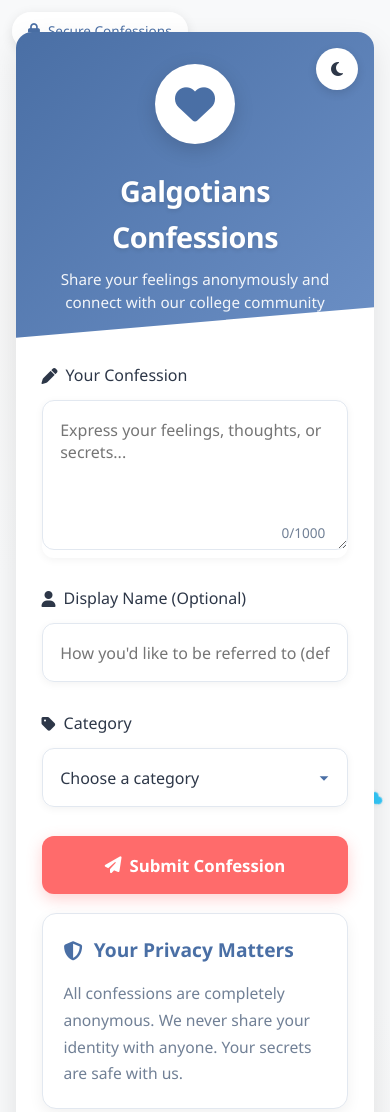
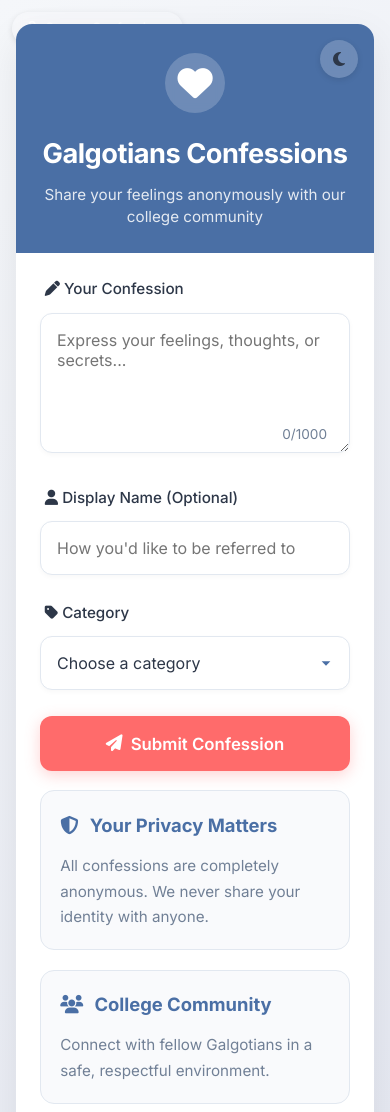
Before and after one commit to iChetan7/confess-form, a plain HTML site: page index.html in a window 390 px wide. Shown: the top 1112 px of the page. Drawn offline with Linux system fonts and the light colour scheme.

Commit message:
Update index.html

```diff
--- a/index.html
+++ b/index.html
@@ -3,9 +3,17 @@
 <head>
     <meta charset="UTF-8">
     <meta name="viewport" content="width=device-width, initial-scale=1.0">
-    <title>Galgotians Confessions | Share Your Feelings Securely</title>
+    <title>Galgotians Confessions | Share Anonymously</title>
     <link rel="stylesheet" href="https://cdnjs.cloudflare.com/ajax/libs/font-awesome/6.4.0/css/all.min.css">
+    <link href="https://fonts.googleapis.com/css2?family=Inter:wght@300;400;500;600;700&display=swap" rel="stylesheet">
     <style>
+        * {
+            margin: 0;
+            padding: 0;
+            box-sizing: border-box;
+            font-family: 'Inter', -apple-system, BlinkMacSystemFont, sans-serif;
+        }
+
         :root {
             --primary: #4a6fa5;
             --primary-light: #6b8fc5;
@@ -20,25 +28,6 @@
             --transition: all 0.3s cubic-bezier(0.23, 1, 0.32, 1);
         }
 
-        * {
-            margin: 0;
-            padding: 0;
-            box-sizing: border-box;
-            font-family: 'Segoe UI', Tahoma, Geneva, Verdana, sans-serif;
-            -webkit-touch-callout: none;
-            -webkit-user-select: none;
-            -moz-user-select: none;
-            -ms-user-select: none;
-            user-select: none;
-        }
-
-        input, textarea, select, .input-wrapper {
-            -webkit-user-select: text;
-            -moz-user-select: text;
-            -ms-user-select: text;
-            user-select: text;
-        }
-
         body {
             background-color: var(--background);
             color: var(--text);
@@ -48,29 +37,25 @@
             justify-content: center;
             align-items: center;
             padding: 1rem;
-            background-image:
-                radial-gradient(circle at 10% 20%, rgba(245, 245, 245, 0.7) 0%, transparent 20%),
-                radial-gradient(circle at 90% 80%, rgba(245, 245, 245, 0.7) 0%, transparent 20%);
+            background: linear-gradient(135deg, #f5f7fa 0%, #e4e7f1 100%);
             line-height: 1.6;
             position: relative;
             overflow-x: hidden;
-            overflow-y: hidden;
         }
 
         .container {
             width: 100%;
-            max-width: 520px;
+            max-width: 500px;
             background: var(--surface);
             border-radius: 18px;
-            box-shadow: 0 12px 30px rgba(0, 0, 0, 0.1);
+            box-shadow: 0 15px 40px rgba(0, 0, 0, 0.08);
             overflow: hidden;
             position: relative;
-            margin: 2rem auto;
-            transition: var(--transition);
+            margin: 1rem auto;
             z-index: 10;
             transform: translateY(20px);
             opacity: 0;
-            animation: fadeInUp 0.8s ease-out forwards;
+            animation: fadeInUp 0.8s ease-out 0.2s forwards;
         }
 
         @keyframes fadeInUp {
@@ -81,99 +66,84 @@
         }
 
         .header {
-            padding: 2.5rem 2rem 1.8rem;
+            padding: 2.2rem 2rem 1.8rem;
             text-align: center;
             position: relative;
-            background: linear-gradient(135deg, var(--primary) 0%, var(--primary-light) 100%);
+            background: var(--primary);
             color: white;
-            clip-path: polygon(0 0, 100% 0, 100% 90%, 0 100%);
         }
 
         .logo {
-            width: 90px;
-            height: 90px;
-            background: white;
+            width: 70px;
+            height: 70px;
+            background: rgba(255, 255, 255, 0.2);
             border-radius: 50%;
             display: flex;
             align-items: center;
             justify-content: center;
-            margin: 0 auto 1.5rem;
-            box-shadow: 0 6px 20px rgba(0, 0, 0, 0.15);
+            margin: 0 auto 1.2rem;
+            backdrop-filter: blur(4px);
             transition: var(--transition);
         }
 
-        .logo:hover {
-            transform: scale(1.05) rotate(5deg);
-        }
-
         .logo i {
-            font-size: 3rem;
-            color: var(--primary);
-            transition: var(--transition);
+            font-size: 2.2rem;
+            color: white;
         }
 
         h1 {
-            font-size: 2.1rem;
+            font-size: 1.9rem;
             font-weight: 700;
             letter-spacing: -0.5px;
-            margin-bottom: 0.5rem;
-            text-shadow: 0 2px 4px rgba(0,0,0,0.1);
+            margin-bottom: 0.3rem;
         }
 
         .subtitle {
             font-size: 1.05rem;
-            opacity: 0.92;
-            margin-top: 0.5rem;
+            opacity: 0.85;
+            margin-top: 0.3rem;
             line-height: 1.5;
             max-width: 400px;
             margin: 0.5rem auto 0;
-            font-weight: 300;
+            font-weight: 400;
         }
 
         .form-container {
-            padding: 2rem;
+            padding: 1.8rem 2rem 1rem;
         }
 
         .form-group {
-            margin-bottom: 1.8rem;
+            margin-bottom: 1.6rem;
             position: relative;
         }
 
         label {
-            display: flex;
-            align-items: center;
-            gap: 8px;
+            display: block;
             margin-bottom: 0.7rem;
-            font-size: 1rem;
+            font-size: 0.95rem;
             font-weight: 500;
             color: var(--text);
-            transition: var(--transition);
+            padding-left: 0.3rem;
         }
 
         .input-wrapper {
             position: relative;
-            box-shadow: 0 2px 8px rgba(0, 0, 0, 0.05);
-            border-radius: 12px;
-            transition: var(--transition);
-        }
-
-        .input-wrapper:focus-within {
-            box-shadow: 0 4px 15px rgba(74, 111, 165, 0.2);
         }
 
         input, textarea, select {
             width: 100%;
-            padding: 1.1rem;
+            padding: 1rem;
             font-size: 1rem;
             border: 1px solid var(--border);
             border-radius: 12px;
             background: var(--surface);
             transition: var(--transition);
             color: var(--text);
+            box-shadow: 0 2px 5px rgba(0, 0, 0, 0.03);
         }
 
         textarea {
-            min-height: 150px;
+            min-height: 140px;
             resize: vertical;
         }
 
@@ -188,7 +158,7 @@
         input:focus, textarea:focus, select:focus {
             outline: none;
             border-color: var(--primary-light);
-            box-shadow: 0 0 0 3px rgba(107, 143, 197, 0.2);
+            box-shadow: 0 0 0 3px rgba(107, 143, 197, 0.15);
         }
 
         .submit-btn {
@@ -206,56 +176,60 @@
             align-items: center;
             justify-content: center;
             gap: 0.5rem;
-            margin-top: 1.2rem;
-            box-shadow: 0 5px 15px rgba(255, 107, 107, 0.3);
-            position: relative;
-            overflow: hidden;
-        }
-
-        .submit-btn::after {
-            content: '';
-            position: absolute;
-            top: -50%;
-            left: -60%;
-            width: 20px;
-            height: 200%;
-            background: rgba(255,255,255,0.3);
-            transform: rotate(25deg);
-            transition: all 0.8s;
+            margin-top: 0.5rem;
+            box-shadow: 0 4px 15px rgba(255, 107, 107, 0.3);
         }
 
         .submit-btn:hover {
             background: #ff5252;
-            transform: translateY(-3px);
-            box-shadow: 0 8px 20px rgba(255, 107, 107, 0.4);
-        }
-
-        .submit-btn:hover::after {
-            left: 120%;
+            transform: translateY(-2px);
+            box-shadow: 0 6px 20px rgba(255, 107, 107, 0.4);
         }
 
         .submit-btn:active {
             transform: translateY(0);
         }
 
+        .feature-card {
+            background: rgba(74, 111, 165, 0.03);
+            border-radius: 14px;
+            padding: 1.5rem;
+            margin: 1.2rem 0;
+            border: 1px solid var(--border);
+        }
+
+        .feature-card h3 {
+            display: flex;
+            align-items: center;
+            gap: 0.7rem;
+            margin-bottom: 0.8rem;
+            color: var(--primary);
+            font-size: 1.15rem;
+        }
+
+        .feature-card p {
+            color: var(--text-light);
+            font-size: 0.95rem;
+            line-height: 1.7;
+        }
+
         .social-promo {
             display: flex;
             flex-direction: column;
             align-items: center;
-            padding: 1.8rem 2rem;
-            background: rgba(74, 111, 165, 0.06);
+            padding: 1.5rem 2rem;
+            background: rgba(74, 111, 165, 0.05);
             border-top: 1px solid var(--border);
             text-align: center;
         }
 
         .social-promo p {
-            font-size: 1rem;
+            font-size: 0.95rem;
             color: var(--text-light);
             margin-bottom: 1.2rem;
             display: flex;
             align-items: center;
-            gap: 8px;
-            justify-content: center;
+            gap: 0.5rem;
         }
 
         .instagram-btn {
@@ -264,91 +238,61 @@
             gap: 0.6rem;
             background: linear-gradient(45deg, #833ab4, #fd1d1d, #fcb045);
             color: white;
-            padding: 0.8rem 1.8rem;
+            padding: 0.75rem 1.6rem;
             border-radius: 50px;
             text-decoration: none;
             font-weight: 600;
             transition: var(--transition);
-            box-shadow: 0 5px 15px rgba(0, 0, 0, 0.12);
-            position: relative;
-            overflow: hidden;
-        }
-
-        .instagram-btn::after {
-            content: '';
-            position: absolute;
-            top: -50%;
-            left: -60%;
-            width: 20px;
-            height: 200%;
-            background: rgba(255,255,255,0.3);
-            transform: rotate(25deg);
-            transition: all 0.8s;
+            box-shadow: 0 4px 12px rgba(0, 0, 0, 0.1);
         }
 
         .instagram-btn:hover {
-            transform: translateY(-3px);
-            box-shadow: 0 8px 20px rgba(0, 0, 0, 0.2);
-        }
-
-        .instagram-btn:hover::after {
-            left: 120%;
+            transform: translateY(-2px);
+            box-shadow: 0 6px 16px rgba(0, 0, 0, 0.15);
         }
 
         .theme-toggle {
             position: absolute;
-            top: 1.5rem;
-            right: 1.5rem;
-            width: 46px;
-            height: 46px;
+            top: 1.2rem;
+            right: 1.2rem;
+            width: 40px;
+            height: 40px;
             border-radius: 50%;
             display: flex;
             align-items: center;
             justify-content: center;
-            background: white;
+            background: rgba(255, 255, 255, 0.2);
+            backdrop-filter: blur(4px);
             cursor: pointer;
             transition: var(--transition);
             z-index: 10;
-            box-shadow: 0 3px 10px rgba(0, 0, 0, 0.12);
+            box-shadow: 0 2px 6px rgba(0, 0, 0, 0.1);
         }
 
         .theme-toggle:hover {
-            transform: scale(1.08) rotate(15deg);
-            box-shadow: 0 5px 15px rgba(0, 0, 0, 0.15);
+            background: rgba(255, 255, 255, 0.3);
         }
 
-        .feature-card {
-            background: white;
-            border-radius: 14px;
-            padding: 1.6rem;
-            margin: 1.2rem 0;
-            box-shadow: 0 5px 15px rgba(0, 0, 0, 0.06);
-            border: 1px solid var(--border);
-            transition: var(--transition);
-        }
-
-        .feature-card:hover {
-            transform: translateY(-3px);
-            box-shadow: 0 8px 20px rgba(0, 0, 0, 0.08);
-        }
-
-        .feature-card h3 {
+        .confession-counter {
+            position: absolute;
+            top: 15px;
+            left: 15px;
+            background: rgba(255, 255, 255, 0.2);
+            backdrop-filter: blur(4px);
+            padding: 0.5rem 1rem;
+            border-radius: 50px;
+            font-size: 0.9rem;
+            font-weight: 500;
+            color: white;
+            box-shadow: 0 2px 6px rgba(0, 0, 0, 0.1);
             display: flex;
             align-items: center;
-            gap: 0.7rem;
-            margin-bottom: 0.9rem;
-            color: var(--primary);
-            font-size: 1.2rem;
-        }
-
-        .feature-card p {
-            color: var(--text-light);
-            font-size: 0.98rem;
-            line-height: 1.7;
+            gap: 0.5rem;
+            z-index: 5;
         }
 
         .floating-hearts {
-            position: absolute;
+            position: fixed;
             top: 0;
             left: 0;
             width: 100%;
@@ -360,61 +304,28 @@
 
         .heart {
             position: absolute;
-            font-size: 1.8rem;
+            font-size: 1.5rem;
             opacity: 0;
             animation: float 15s linear infinite;
             z-index: -1;
             text-shadow: 0 2px 8px rgba(0,0,0,0.1);
         }
 
-        .heart:nth-child(2n) {
-            animation-duration: 18s;
-        }
-
-        .heart:nth-child(3n) {
-            animation-duration: 12s;
-        }
-
-        .heart:nth-child(4n) {
-            animation-duration: 20s;
-        }
-
-        .heart:nth-child(5n) {
-            animation-duration: 16s;
-        }
-
         @keyframes float {
             0% {
-                transform: translateY(110vh) rotate(0deg) scale(0.5);
+                transform: translateY(110vh) rotate(0deg) scale(0.7);
                 opacity: 0;
             }
             10% {
-                opacity: 0.8;
+                opacity: 0.6;
             }
             90% {
-                opacity: 0.7;
+                opacity: 0.5;
             }
             100% {
-                transform: translateY(-100px) rotate(360deg) scale(1.2);
+                transform: translateY(-100px) rotate(360deg) scale(1.1);
                 opacity: 0;
             }
-        }
-
-        .confession-counter {
-            position: absolute;
-            top: 20px;
-            left: 20px;
-            background: rgba(255, 255, 255, 0.9);
-            padding: 0.6rem 1.2rem;
-            border-radius: 50px;
-            font-size: 0.95rem;
-            font-weight: 500;
-            color: var(--primary);
-            box-shadow: 0 3px 12px rgba(0, 0, 0, 0.1);
-            display: flex;
-            align-items: center;
-            gap: 8px;
-            z-index: 5;
         }
 
         .char-counter {
@@ -454,25 +365,21 @@
 
         @media (max-width: 600px) {
             .container {
-                margin: 1rem auto;
+                margin: 0.5rem auto;
                 border-radius: 16px;
             }
 
             .header {
-                padding: 2rem 1.5rem 1.5rem;
+                padding: 1.8rem 1.5rem 1.5rem;
             }
 
             .logo {
-                width: 80px;
-                height: 80px;
-            }
-
-            .logo i {
-                font-size: 2.5rem;
+                width: 60px;
+                height: 60px;
             }
 
             h1 {
-                font-size: 1.8rem;
+                font-size: 1.7rem;
             }
 
             .subtitle {
@@ -480,29 +387,29 @@
             }
 
             .form-container {
-                padding: 1.6rem;
+                padding: 1.5rem;
             }
 
             .theme-toggle {
                 top: 1rem;
                 right: 1rem;
-                width: 42px;
-                height: 42px;
+                width: 38px;
+                height: 38px;
             }
 
             .confession-counter {
                 top: 12px;
                 left: 12px;
-                font-size: 0.85rem;
-                padding: 0.5rem 1rem;
+                font-size: 0.8rem;
+                padding: 0.4rem 0.9rem;
             }
 
             .feature-card {
-                padding: 1.3rem;
+                padding: 1.2rem;
             }
 
             .heart {
-                font-size: 1.4rem;
+                font-size: 1.2rem;
             }
         }
 
@@ -514,37 +421,31 @@
             --surface: #1e293b;
             --border: #2d3748;
             --shadow: rgba(0, 0, 0, 0.3);
-            background-image:
-                radial-gradient(circle at 10% 20%, rgba(30, 30, 40, 0.7) 0%, transparent 20%),
-                radial-gradient(circle at 90% 80%, rgba(30, 30, 40, 0.7) 0%, transparent 20%);
+            background: linear-gradient(135deg, #0f172a 0%, #1e293b 100%);
         }
 
         body.dark-mode .feature-card {
-            background: #2d3748;
-            border-color: #4a5568;
+            background: rgba(26, 32, 44, 0.3);
+            border-color: #2d3748;
         }
 
         body.dark-mode .social-promo {
-            background: rgba(26, 32, 44, 0.6);
+            background: rgba(26, 32, 44, 0.4);
         }
 
         body.dark-mode .confession-counter {
-            background: rgba(30, 41, 59, 0.9);
+            background: rgba(30, 41, 59, 0.4);
             color: #e2e8f0;
         }
 
         body.dark-mode .input-wrapper {
             box-shadow: 0 2px 8px rgba(0, 0, 0, 0.3);
         }
-
-        body.dark-mode .input-wrapper:focus-within {
-            box-shadow: 0 4px 15px rgba(74, 111, 165, 0.4);
-        }
     </style>
 </head>
 <body>
     <div class="confession-counter">
-        <i class="fas fa-lock"></i> <span id="counter">Secure Confessions</span>
+        <i class="fas fa-lock"></i> Secure Confessions
     </div>
 
     <div class="floating-hearts" id="heartsContainer"></div>
@@ -559,7 +460,7 @@
                 <i class="fas fa-heart"></i>
             </div>
             <h1>Galgotians Confessions</h1>
-            <p class="subtitle">Share your feelings anonymously and connect with our college community</p>
+            <p class="subtitle">Share your feelings anonymously with our college community</p>
         </div>
 
         <div class="form-container">
@@ -581,7 +482,7 @@
                 <div class="form-group">
                     <label for="name"><i class="fas fa-user"></i> Display Name (Optional)</label>
                     <div class="input-wrapper">
-                        <input type="text" id="name" name="name" placeholder="How you'd like to be referred to (default: Anonymous)">
+                        <input type="text" id="name" name="name" placeholder="How you'd like to be referred to">
                     </div>
                 </div>
 
@@ -610,17 +511,17 @@
 
             <div class="feature-card">
                 <h3><i class="fas fa-shield-alt"></i> Your Privacy Matters</h3>
-                <p>All confessions are completely anonymous. We never share your identity with anyone. Your secrets are safe with us.</p>
+                <p>All confessions are completely anonymous. We never share your identity with anyone.</p>
             </div>
 
             <div class="feature-card">
                 <h3><i class="fas fa-users"></i> College Community</h3>
-                <p>Share and connect with fellow Galgotians in a safe, respectful environment. Build connections without revealing your identity.</p>
+                <p>Connect with fellow Galgotians in a safe, respectful environment.</p>
             </div>
         </div>
 
         <div class="social-promo">
-            <p><i class="fas fa-info-circle"></i> Follow us on Instagram for daily confessions and updates!</p>
+            <p><i class="fas fa-info-circle"></i> Follow us for daily confessions & updates!</p>
             <a href="https://instagram.com/galgotias.gc" target="_blank" class="instagram-btn">
                 <i class="fab fa-instagram"></i> @galgotias.gc
             </a>
@@ -664,33 +565,22 @@
             charCount.textContent = this.value.length;
         });
 
-        // Create floating hearts with vibrant colors
+        // Create floating hearts
         function createHearts() {
             const heartsContainer = document.getElementById('heartsContainer');
             const heartColors = [
-                '#ff6b6b', '#ff9e6b', '#ffd166', '#06d6a0',
-                '#118ab2', '#073b4c', '#ef476f', '#ffb6c1',
-                '#9b5de5', '#f15bb5', '#fee440', '#00bbf9',
-                '#00f5d4', '#ff9e00', '#ff006e', '#8338ec'
+                '#ff6b6b', '#ff9e6b', '#4a6fa5', '#6b8fc5',
+                '#ffb6c1', '#9370db', '#ffd166', '#48bb78'
             ];
 
-            // Create more hearts for a fuller effect
-            for (let i = 0; i < 30; i++) {
+            for (let i = 0; i < 20; i++) {
                 const heart = document.createElement('div');
                 heart.classList.add('heart');
                 heart.innerHTML = '<i class="fas fa-heart"></i>';
-
-                // Position hearts randomly
                 heart.style.left = Math.random() * 100 + 'vw';
                 heart.style.animationDuration = (Math.random() * 15 + 10) + 's';
                 heart.style.animationDelay = Math.random() * 10 + 's';
-
-                // Choose a random color from our vibrant palette
                 heart.style.color = heartColors[Math.floor(Math.random() * heartColors.length)];
-
-                // Add a slight rotation
-                heart.style.transform = `rotate(${Math.random() * 360}deg)`;
-
                 heartsContainer.appendChild(heart);
             }
         }
@@ -727,15 +617,6 @@
                 document.getElementById('confessionForm').reset();
                 document.getElementById('charCount').textContent = '0';
 
-                // Update counter animation
-                const counter = document.getElementById('counter');
-                counter.textContent = 'Secure Confessions';
-                counter.style.opacity = '0.5';
-                setTimeout(() => {
-                    counter.style.transition = 'all 0.5s ease';
-                    counter.style.opacity = '1';
-                }, 50);
-
                 submitBtn.disabled = false;
                 submitBtn.innerHTML = originalBtnContent;
             }, 1500);
@@ -750,13 +631,6 @@
                 document.querySelector('.container').style.transform = 'translateY(0)';
                 document.querySelector('.container').style.opacity = '1';
             }, 300);
-
-            // Prevent context menu
-            document.addEventListener('contextmenu', function(e) {
-                if (!e.target.matches('input, textarea, select, .input-wrapper')) {
-                    e.preventDefault();
-                }
-            });
         });
     </script>
 </body>
```
